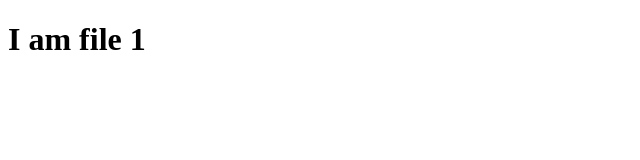
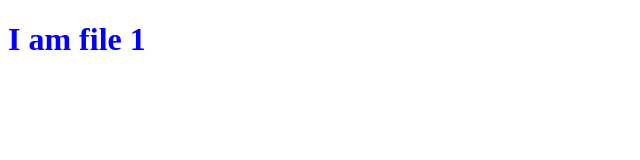
Before and after one commit to SSV96/mine, a plain HTML site: page index.html in a window 1280 px wide. Shown: the whole page, without its empty margins (0-640 px from the left). Drawn offline with Linux system fonts and the light colour scheme.

Commit message:
added css

```diff
--- /dev/null
+++ b/index.css
@@ -0,0 +1,8 @@
+.heading {
+    color: blue;
+
+}
+
+.heading:hover{
+ color: pink;
+}
--- a/index.html
+++ b/index.html
@@ -5,8 +5,9 @@
     <meta http-equiv="X-UA-Compatible" content="IE=edge" />
     <meta name="viewport" content="width=device-width, initial-scale=1.0" />
     <title>Document</title>
+    <link href="./index.css" rel="stylesheet" />
   </head>
   <body>
-    <h1>I am file 1</h1>
+    <h1 class="heading">I am file 1</h1>
   </body>
 </html>
```
